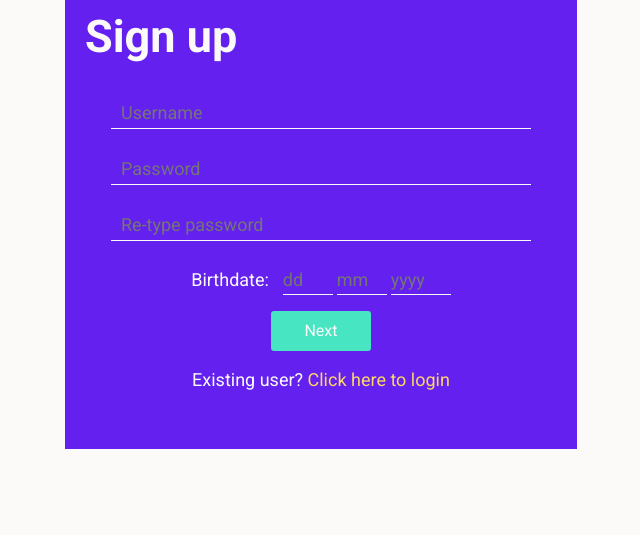
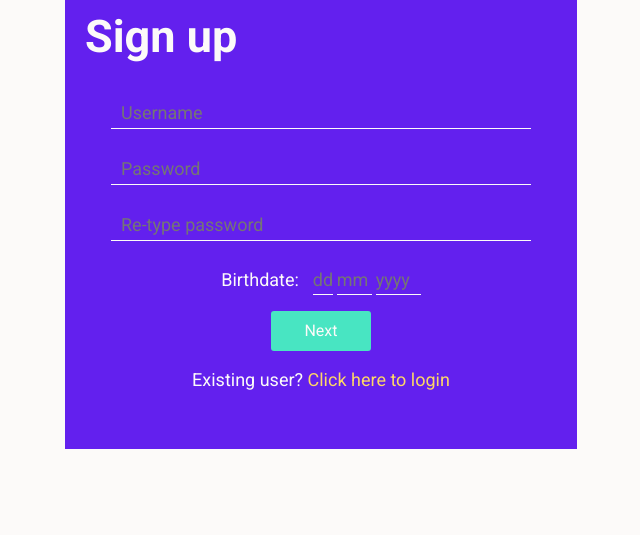
Before and after one commit to kairodem/freelance, a PHP site: page /signup.php in a window 1280 px wide. Shown: the part 121-656 px from the top of the page, without its empty margins (319-959 px from the left). Run offline with PHP 8.4, Linux system fonts and the light colour scheme.

Commit message:
Changed width of the lines under the ..

```diff
--- a/signup.php
+++ b/signup.php
@@ -32,9 +32,9 @@
 							<input type="password" name="" placeholder="Password"><br><br>
 							<input type="password" name="" placeholder="Re-type password"><br><br>
 							<p style="display: inline; margin-right: 10px;font-size: 18px; color: #fcfaf9;">Birthdate:</p>
-							<input type="number" id="bday" name="" placeholder="dd" maxlength="2" style="width: 50px;" min="01" max="31">
-							<input type="number" id="bday" name="" placeholder="mm" maxlength="2" style="width: 50px;" min="01" max="12">
-							<input type="number" id="bday" name="" placeholder="yyyy" maxlength="4" style="width: 60px;" min="1900" max="2017"><br><br>
+							<input type="text" id="bday" name="" placeholder="dd" maxlength="2" style="width: 20px;" min="01" max="31">
+							<input type="text" id="bday" name="" placeholder="mm" maxlength="2" style="width: 35px;" min="01" max="12">
+							<input type="text" id="bday" name="" placeholder="yyyy" maxlength="4" style="width: 45px;" min="1900" max="2017"><br><br>
 							<div class="loginpbtn" onclick="hideStep1();"><p>Next</p></div>
 						</form>
 					</div>
```
